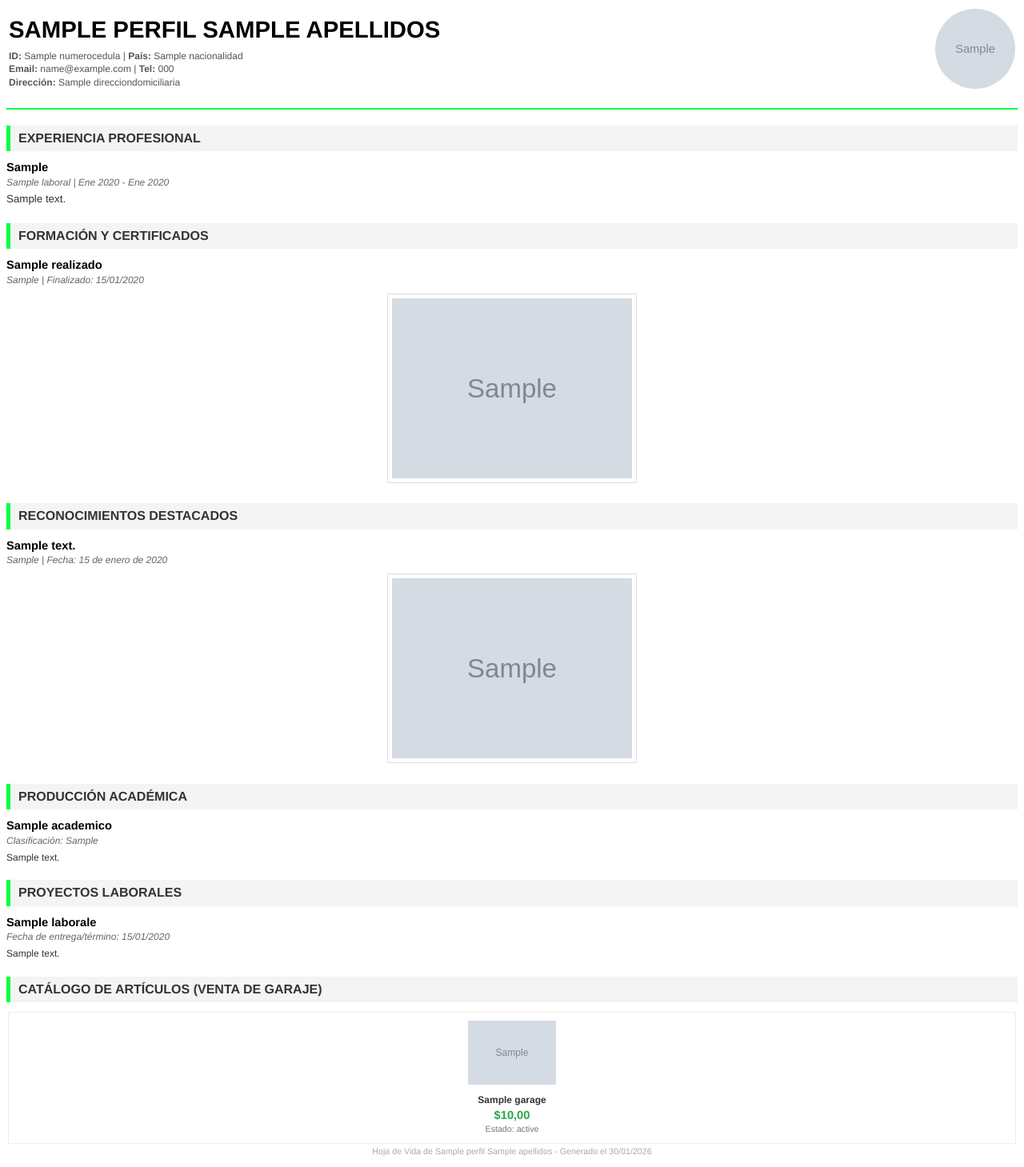
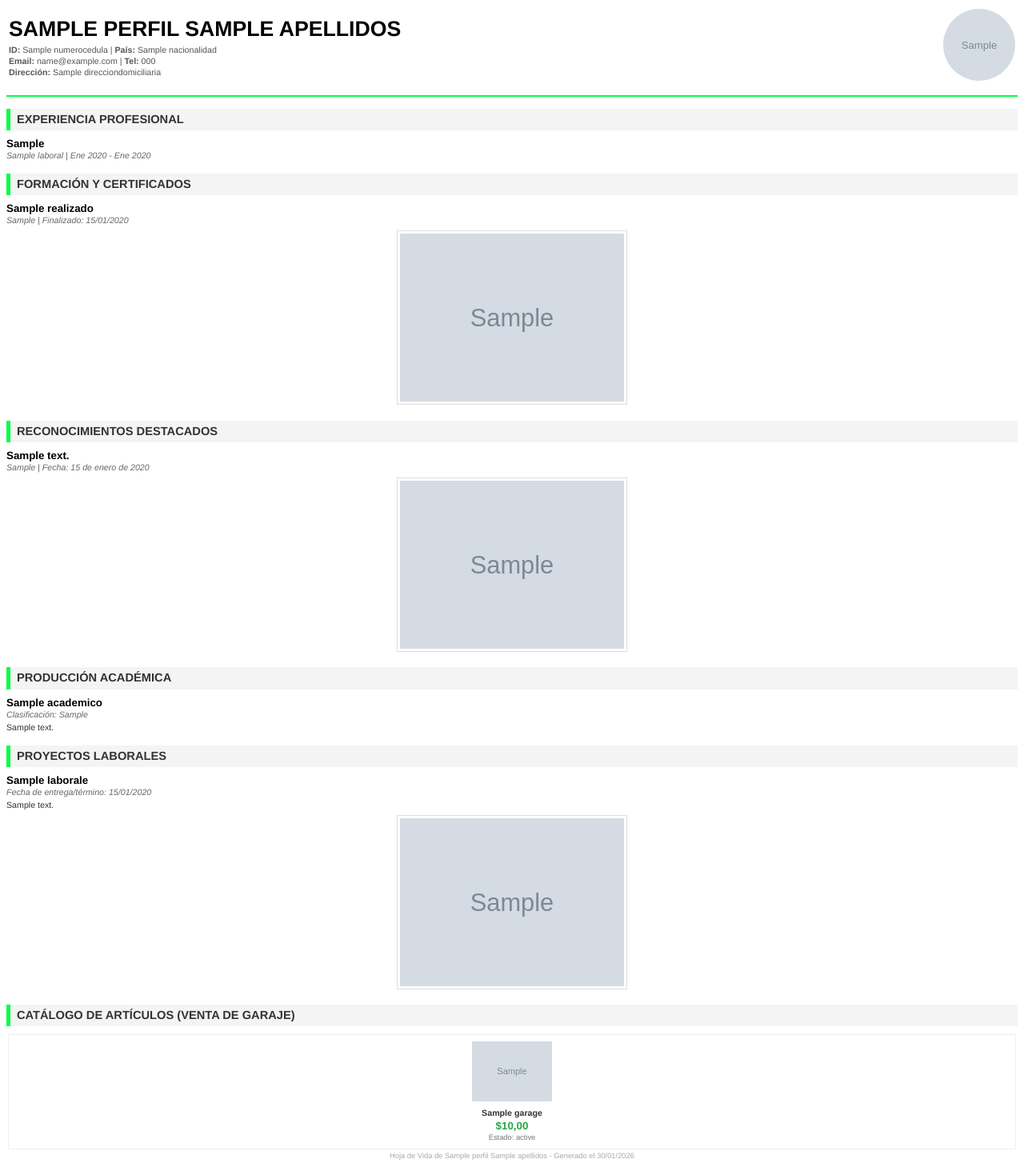
Before and after one commit to AlexAragundiUwU/HojaDeVidaAlex2, a Django app: template Perfil/templates/cv_print.html in a window 1280 px wide. Shown: the whole page at 80% size. Run offline with Django 5.2, Linux system fonts and the light colour scheme; tables that the repository leaves empty hold one stand-in row (values such as "Sample post"); the template is opened without the code that fills it: values that come from a table or form of the project are taken from there, most other values are stand-ins (such as "Sample title", 1, 10 or a date in 2020); grey boxes marked "Sample" are stand-in pictures.

Commit message:
Solucionada imagen de proyectos y optimización de espacios en PDF

```diff
--- a/Perfil/templates/cv_print.html
+++ b/Perfil/templates/cv_print.html
@@ -6,12 +6,12 @@
         /* Configuraciones para xhtml2pdf */
         @page {
             size: A4;
-            margin: 1.5cm;
+            margin: 1cm; /* Reducimos márgenes generales para ganar espacio */
             @frame footer {
                 -pdf-frame-content: footerContent;
-                bottom: 1cm;
-                margin-left: 1.5cm;
-                margin-right: 1.5cm;
+                bottom: 0.5cm;
+                margin-left: 1cm;
+                margin-right: 1cm;
                 height: 1cm;
             }
         }
@@ -19,85 +19,91 @@
         body {
             font-family: 'Helvetica', 'Arial', sans-serif;
             color: #333;
-            font-size: 10pt;
-            line-height: 1.4;
+            font-size: 9pt; /* Reducimos ligeramente la fuente base */
+            line-height: 1.3;
         }
 
         /* Diseño de Cabecera */
         .header-table {
             width: 100%;
             border-bottom: 2px solid #00ff41;
-            padding-bottom: 15px;
-            margin-bottom: 20px;
+            padding-bottom: 10px;
+            margin-bottom: 15px;
         }
         .profile-img {
-            width: 100px;
-            height: 100px;
+            width: 90px;
+            height: 90px;
             border-radius: 50%;
         }
         .info-col { width: 75%; }
         .img-col { width: 25%; text-align: right; }
 
-        h1 { margin: 0; color: #000; font-size: 22pt; text-transform: uppercase; }
-        .contact-info { font-size: 9pt; color: #555; margin-top: 5px; }
+        h1 { margin: 0; color: #000; font-size: 20pt; text-transform: uppercase; }
+        .contact-info { font-size: 8pt; color: #555; margin-top: 3px; }
 
         /* Estilos de Títulos de Sección */
         h2 {
             background-color: #f4f4f4;
             border-left: 5px solid #00ff41;
-            padding: 5px 10px;
-            font-size: 12pt;
+            padding: 4px 8px;
+            font-size: 11pt;
             text-transform: uppercase;
-            margin-top: 20px;
-            margin-bottom: 10px;
+            margin-top: 15px;
+            margin-bottom: 8px;
         }
 
-        .section { margin-bottom: 15px; }
-        .item-title { font-weight: bold; font-size: 11pt; color: #000; }
-        .item-meta { color: #666; font-size: 9pt; font-style: italic; margin-bottom: 4px; }
+        .section { margin-bottom: 10px; }
+        .item-title { font-weight: bold; font-size: 10pt; color: #000; }
+        .item-meta { color: #666; font-size: 8pt; font-style: italic; margin-bottom: 2px; }
 
         /* Contenedores de Certificados e Imágenes */
         .cert-container {
-            margin-top: 8px;
+            margin-top: 5px;
             text-align: center;
         }
         .cert-img {
-            width: 300px;
+            width: 280px; /* Ajustamos tamaño para evitar saltos de página forzados */
             border: 1px solid #ddd;
-            padding: 5px;
+            padding: 3px;
         }
 
         /* Diseño del Catálogo de Garaje */
         .garage-table {
             width: 100%;
-            margin-top: 10px;
+            margin-top: 5px;
         }
         .garage-item {
-            padding: 10px;
+            padding: 8px;
             text-align: center;
             border: 1px solid #eee;
             width: 33.3%;
             vertical-align: top;
         }
         .garage-img {
-            width: 110px;
-            height: 80px;
+            width: 100px;
+            height: 75px;
+            object-fit: cover;
         }
         .price {
             color: #28a745;
             font-weight: bold;
-            font-size: 11pt;
+            font-size: 10pt;
         }
 
         .footer {
             text-align: center;
-            font-size: 8pt;
+            font-size: 7pt;
             color: #aaa;
         }
 
-        /* Salto de página forzado */
+        /* Salto de página inteligente */
         .pdf-page-break {
             page-break-before: always;
+        }
+
+        /* Evitar que una sección se corte a la mitad */
+        .no-split {
+            page-break-inside: avoid;
         }
     </style>
 </head>
@@ -124,21 +130,23 @@
 
     <!-- EXPERIENCIA LABORAL -->
     {% if experiencias %}
+    <div class="no-split">
         <h2>Experiencia Profesional</h2>
         {% for exp in experiencias %}
         <div class="section">
             <div class="item-title">{{ exp.cargodesempenado }}</div>
             <div class="item-meta">{{ exp.nombrempresa }} | {{ exp.fechainiciogestion|date:"M Y" }} - {{ exp.fechafingestion|date:"M Y" }}</div>
-        <div style="text-align: justify;">{{ exp.descripcionfunciones|linebreaksbr }}</div>
+            <div style="text-align: justify;">{{ exp.descripcionfunctions|linebreaksbr }}</div>
         </div>
         {% endfor %}
+    </div>
     {% endif %}
 
     <!-- CURSOS Y CERTIFICADOS -->
     {% if cursos %}
     <h2>Formación y Certificados</h2>
     {% for curso in cursos %}
-    <div class="section" style="page-break-inside: avoid;">
+    <div class="section no-split">
         <div class="item-title">{{ curso.nombrecurso }}</div>
         <div class="item-meta">{{ curso.entidadpatrocinadora }} | Finalizado: {{ curso.fechafin|date:"d/m/Y" }}</div>
         {% if curso.imagen_preview %}
@@ -154,7 +162,7 @@
     {% if logros %}
     <h2>Reconocimientos Destacados</h2>
     {% for rec in logros %}
-    <div class="section" style="page-break-inside: avoid;">
+    <div class="section no-split">
         <div class="item-title">{{ rec.descripcionreconocimiento }}</div>
         <div class="item-meta">{{ rec.entidadpatrocinadora }} | Fecha: {{ rec.fechareconocimiento }}</div>
         {% if rec.imagen_preview %}
@@ -168,29 +176,36 @@
 
     <!-- PRODUCTOS ACADÉMICOS -->
     {% if academicos %}
+    <div class="no-split">
         <h2>Producción Académica</h2>
         {% for acad in academicos %}
         <div class="section">
             <div class="item-title">{{ acad.nombrerecurso }}</div>
             <div class="item-meta">Clasificación: {{ acad.clasificador }}</div>
-        <div style="font-size: 9pt;">{{ acad.descripcion }}</div>
+            <div style="font-size: 8pt;">{{ acad.descripcion }}</div>
         </div>
         {% endfor %}
+    </div>
     {% endif %}
 
     <!-- PROYECTOS LABORALES -->
     {% if proyectos %}
     <h2>Proyectos Laborales</h2>
     {% for proyecto in proyectos %}
-    <div class="section">
+    <div class="section no-split">
         <div class="item-title">{{ proyecto.nombreproducto }}</div>
         <div class="item-meta">Fecha de entrega/término: {{ proyecto.fechaproducto|date:"d/m/Y" }}</div>
-        <div style="font-size: 9pt;">{{ proyecto.descripcion }}</div>
+        <div style="font-size: 8pt;">{{ proyecto.descripcion }}</div>
+        {% if proyecto.imagen %}
+        <div class="cert-container">
+            <img src="{{ proyecto.imagen.url }}" class="cert-img">
+        </div>
+        {% endif %}
     </div>
     {% endfor %}
     {% endif %}
 
-    <!-- VENTA DE GARAJE (INICIO EN NUEVA PÁGINA) -->
+    <!-- VENTA DE GARAJE -->
     {% if garage %}
     <div class="pdf-page-break"></div>
     <h2>Catálogo de Artículos (Venta de Garaje)</h2>
@@ -201,9 +216,9 @@
                 {% if item.imagen %}
                     <img src="{{ item.imagen.url }}" class="garage-img"><br>
                 {% endif %}
-                <div style="font-weight: bold; margin-top: 5px; font-size: 9pt;">{{ item.nombreproducto }}</div>
+                <div style="font-weight: bold; margin-top: 3px; font-size: 8pt;">{{ item.nombreproducto }}</div>
                 <div class="price">${{ item.valordelbien }}</div>
-                <div style="font-size: 8pt; color: #777;">Estado: {{ item.estadoproducto }}</div>
+                <div style="font-size: 7pt; color: #777;">Estado: {{ item.estadoproducto }}</div>
             </td>
         {% if forloop.counter|divisibleby:3 or forloop.last %}</tr>{% endif %}
         {% endfor %}
```
Lines whose indentation alone changed are shown as unchanged.
